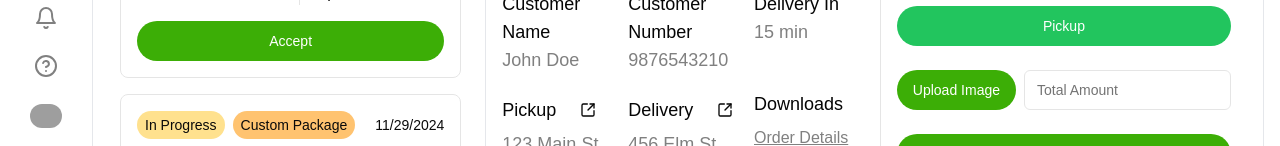
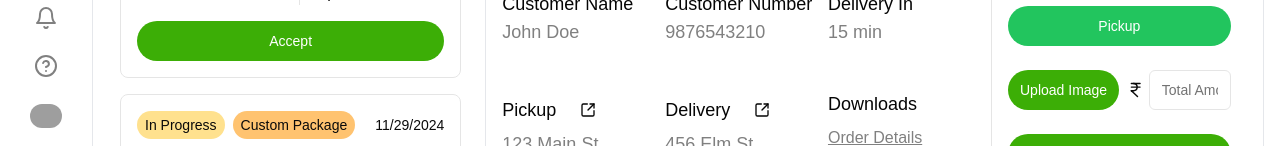
Before and after one commit to vedantbhamare-11/whizz-dashboard, a Next.js app: page /dashboard in a window 1280 px wide. Shown: the part 654-800 px from the top of the page. Built offline with nearby package versions, Linux system fonts and the light colour scheme; grey boxes are pictures that could not be loaded.

Commit message:
fixed the resopnsive issue og dashboard screen

```diff
--- a/src/components/dashboard/OrderSection.tsx
+++ b/src/components/dashboard/OrderSection.tsx
@@ -18,7 +18,6 @@ const OrderSection = () => {
   const [isMobileView, setIsMobileView] = useState(false);
   const [fileName, setFileName] = useState<string | null>(null);
   const [uploadSuccess, setUploadSuccess] = useState(false);
-  const [totalAmount, setTotalAmount] = useState("");
 
   useEffect(() => {
     const handleResize = () => setIsMobileView(isMobile());
@@ -59,13 +58,7 @@ const OrderSection = () => {
       };
     });
   };
-  const handleAmountChange = (e: React.ChangeEvent<HTMLInputElement>) => {
-    const value = e.target.value;
-    // Only allow numeric characters (0-9)
-    if (/^\d*$/.test(value)) {
-      setTotalAmount(value);
-    }
-  };
+
   const handleFileChange = (e: React.ChangeEvent<HTMLInputElement>) => {
     const file = e.target.files ? e.target.files[0] : null;
     if (file) {
@@ -188,7 +181,7 @@ const OrderSection = () => {
               </div>
 
               {/* Action Buttons */}
-              <div className="flex justify-center flex-col items-center w-full space-y-6 p-4">
+              <div className="flex justify-center flex-col items-center w-full space-y-6">
                 <Button
                   className={`w-full rounded-full ${getButtonColor(
                     buttonStates[order.id]
@@ -233,13 +226,14 @@ const OrderSection = () => {
                       </div>
                     )}
                   </div>
-                  <Input
-                        type="text" // Use "text" to avoid browser quirks with type="number"
-                        value={totalAmount}
-                        onChange={handleAmountChange} // Handle input change
-                        className="w-auto"
-                        placeholder="Total Amount"
-                      ></Input>
+                  <div className="flex flex-row justify-center items-center w-auto gap-1">
+
+                    <Input
+                      type="number"
+                      className="w-full"
+                      placeholder="Total Amount"
+                    ></Input>
+                  </div>
                 </div>
 
                 <Button className="w-full rounded-full bg-[#3CAE06] hover:bg-[#33A305] text-white flex items-center justify-center">
@@ -405,13 +399,17 @@ const OrderSection = () => {
                         </div>
                       )}
                     </div>
-                    <Input
-                        type="text" // Use "text" to avoid browser quirks with type="number"
-                        value={totalAmount}
-                        onChange={handleAmountChange} // Handle input change
-                        className="w-auto"
+                    <div className="flex flex-row justify-center items-center w-[50%] gap-1">
+                      <IndianRupee
+                        size={24}
+                        className="items-center justify-center"
+                      />
+                      <Input
+                        type="numeric"
+                        className="w-full"
                         placeholder="Total Amount"
                       ></Input>
+                    </div>
                   </div>
 
                   <Button className="w-full rounded-full bg-[#3CAE06] hover:bg-[#33A305] text-white flex items-center justify-center">
```
